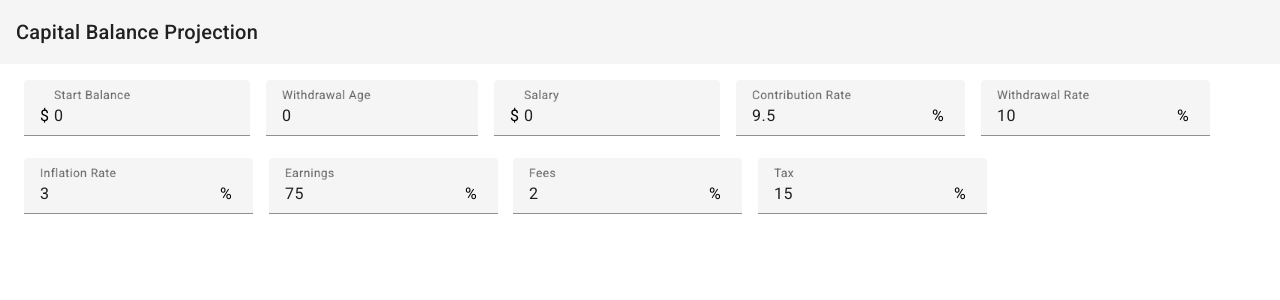
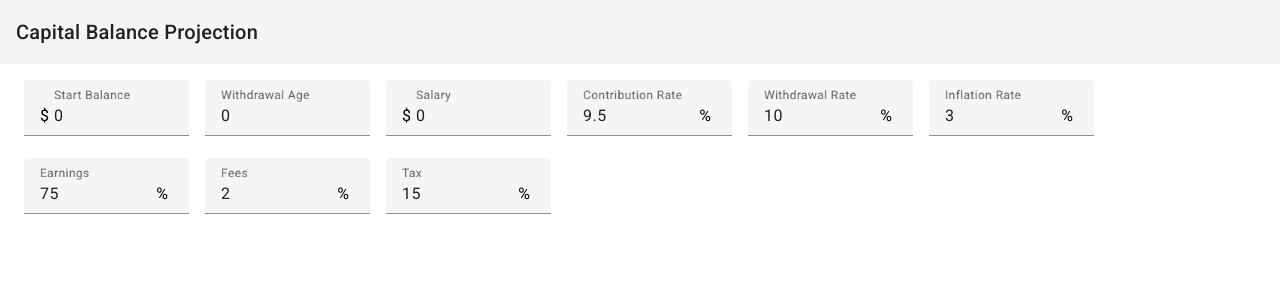
Before and after one commit to harrisonn26/capital-balance-projection, an Angular app: page / in a window 1280 px wide. Shown: the top 300 px of the page. Built offline with nearby package versions, Linux system fonts and the light colour scheme.

Commit message:
Shrinked input fields width

```diff
--- a/src/app/app.component.css
+++ b/src/app/app.component.css
@@ -1,5 +1,6 @@
 .formField {
   margin: 0 8px 0 8px;
+  width: 165px;
 }
 .inputs {
   margin: 16px;
```
